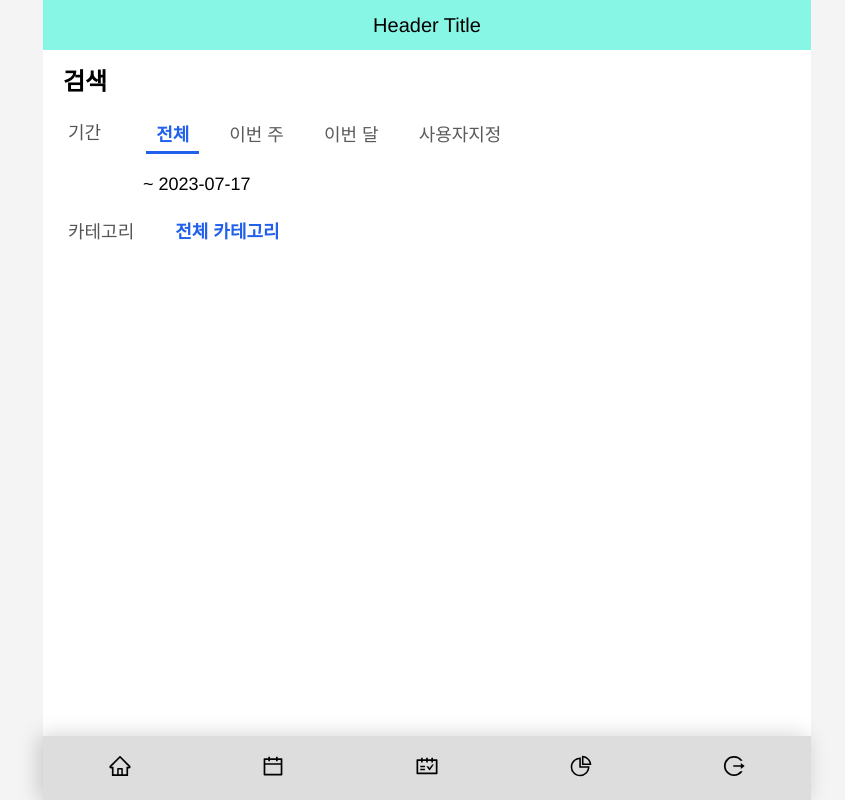
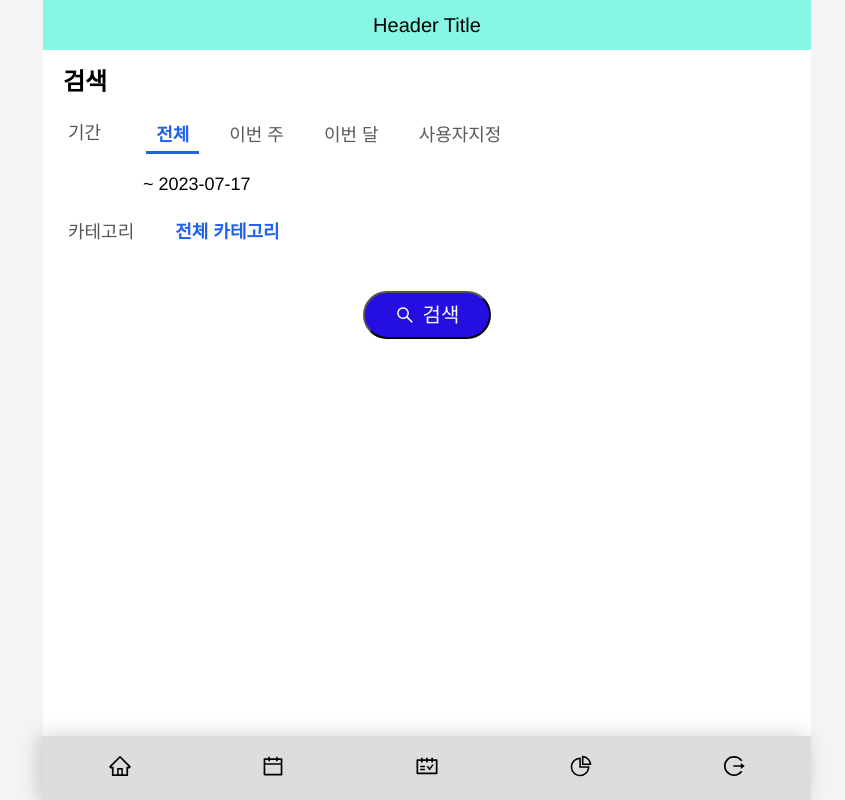
Before and after one commit to FC-TOY-10/ddock-ple, a React (Vite) app: page /search in a window 1280 px wide. Shown: the whole page, without its empty margins (213-1058 px from the left). Built offline with nearby package versions, Linux system fonts and the light colour scheme; no server answers.

Commit message:
feat: 검색 필터 적용 완료

```diff
--- a/src/components/search/CategoryFilter.tsx
+++ b/src/components/search/CategoryFilter.tsx
@@ -1,26 +1,25 @@
-import moment from 'moment'
-import React, { useMemo, useState } from 'react'
-import { chartCategory } from 'constants/index'
+import React, { useState } from 'react'
+
 import { CategoryFilterModal } from 'components/index'
 import { styled } from 'styled-components'
 
-const categories = chartCategory.map(c => c.category)
-export const CategoryFilter = React.memo(() => {
-  const [selectedCategories, setSelectedCategories] = useState(categories)
+type CategoryFilterProps = {
+  selectedCategories: string[]
+  onChangeSelectedCategories: (categories: string[]) => void
+}
+
+export const CategoryFilter = React.memo(
+  ({ selectedCategories, onChangeSelectedCategories }: CategoryFilterProps) => {
     const [isOpen, setIsOpen] = useState(false)
     const openModalHandler = () => {
       setIsOpen(!isOpen)
-  }
-
-  const onChangeSelectedCategories = (categories: string[]) => {
-    setSelectedCategories(categories)
     }
 
     return (
       <div>
         <CategoryWrapper>
           <p>카테고리</p>
-        {selectedCategories.length === categories.length ? (
+          {selectedCategories.length === 7 ? (
             <CategoryButton onClick={() => setIsOpen(true)}>전체 카테고리</CategoryButton>
           ) : (
             <CategoryButton onClick={() => setIsOpen(true)}>
@@ -37,7 +36,8 @@ export const CategoryFilter = React.memo(() => {
         ) : null}
       </div>
     )
-})
+  }
+)
 
 const CategoryWrapper = styled.div`
   display: flex;
--- a/src/pages/Search.tsx
+++ b/src/pages/Search.tsx
@@ -1,17 +1,53 @@
-import React from 'react'
+import { useState } from 'react'
+import { chartCategory } from 'constants/index'
 import { DateFilterTab, CategoryFilter } from 'components/index'
 import { styled } from 'styled-components'
+import { AiOutlineSearch } from 'react-icons/ai'
+
+const categories = chartCategory.map(c => c.category)
+
+interface ISearchQuery {
+  startDate: string | null
+  endDate: string | null
+  categories: string[]
+}
 
 export const Search = () => {
+  const [searchQuery, setSearchQuery] = useState<ISearchQuery>({
+    startDate: null,
+    endDate: null,
+    categories: categories
+  })
+  const [selectedCategories, setSelectedCategories] = useState(categories)
+
   const onSelectDateFilter = (startDate: string, endDate: string) => {
-    console.log(startDate, endDate)
+    setSearchQuery({ startDate: startDate, endDate: endDate, categories: selectedCategories })
+  }
+
+  const onChangeSelectedCategories = (categories: string[]) => {
+    setSelectedCategories(categories)
+    const { startDate, endDate } = searchQuery
+    setSearchQuery({ startDate: startDate, endDate: endDate, categories: categories })
+  }
+
+  const onClickSearch = () => {
+    console.log(searchQuery)
   }
 
   return (
     <SearchWrapper>
       <h1>검색</h1>
       <DateFilterTab onSelectDateFilter={onSelectDateFilter} />
-      <CategoryFilter />
+      <CategoryFilter
+        selectedCategories={selectedCategories}
+        onChangeSelectedCategories={onChangeSelectedCategories}
+      />
+      <ButtonWrapper>
+        <SearchButton onClick={onClickSearch}>
+          <AiOutlineSearch />
+          검색
+        </SearchButton>
+      </ButtonWrapper>
     </SearchWrapper>
   )
 }
@@ -25,3 +61,20 @@ const SearchWrapper = styled.main`
     font-weight: 700;
   }
 `
+const ButtonWrapper = styled.div`
+  display: flex;
+  justify-content: center;
+`
+const SearchButton = styled.button`
+  margin-top: 40px;
+  border-radius: 44px;
+  padding: 0 30px;
+  font-size: 20px;
+  line-height: 44px;
+  color: var(--color-white);
+  background-color: #240fe0;
+  display: flex;
+  justify-content: center;
+  align-items: center;
+  gap: 8px;
+`
```
Lines whose indentation alone changed are shown as unchanged.
